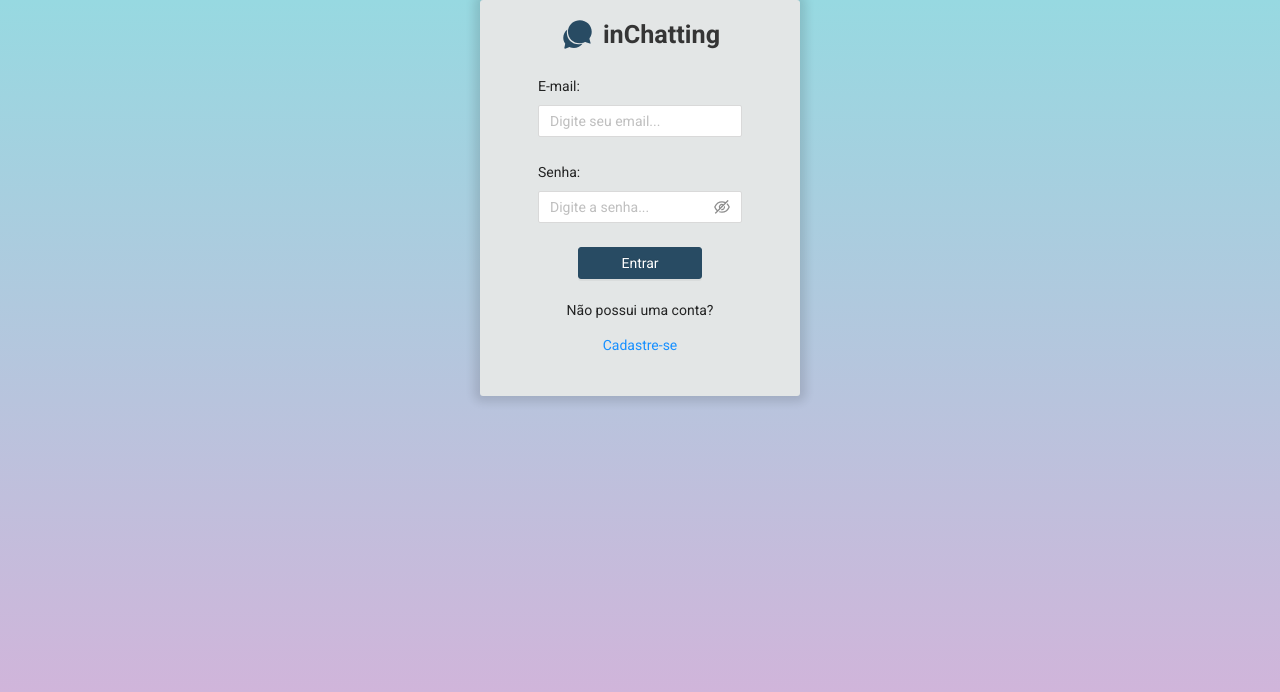
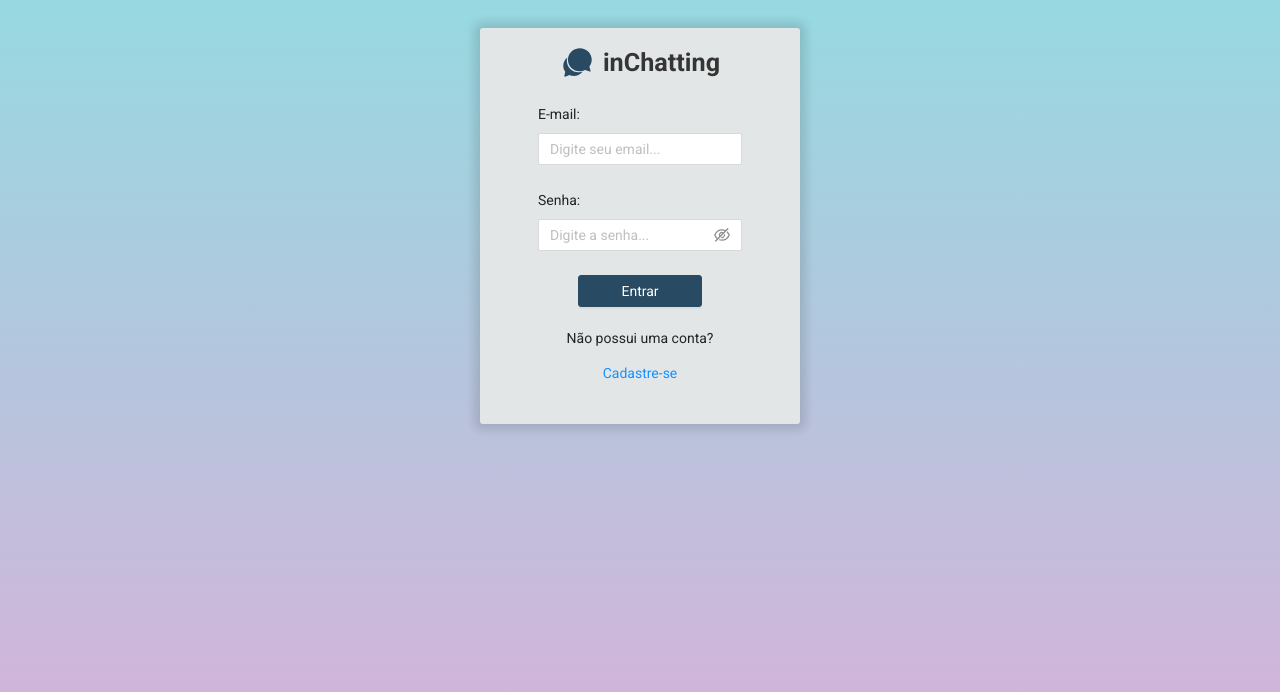
Before and after one commit to thalesAlves758/in-chatting-front, a React (Create React App) app: page / in a window 1280 px wide. Shown: the top 692 px of the page. Built offline with nearby package versions, Linux system fonts and the light colour scheme.

Commit message:
feat: add margin property

```diff
--- a/src/components/layout/AuthFormContainer.js
+++ b/src/components/layout/AuthFormContainer.js
@@ -4,6 +4,7 @@ const AuthFormContainer = styled.div`
   border-radius: 3px;
   padding: 15px;
   background-color: #e3e6e6;
+  margin: 28px 0;
 
   display: flex;
   flex-direction: column;
```
